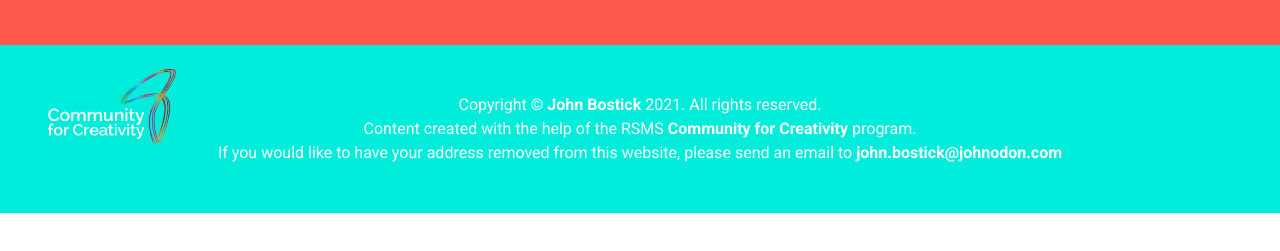
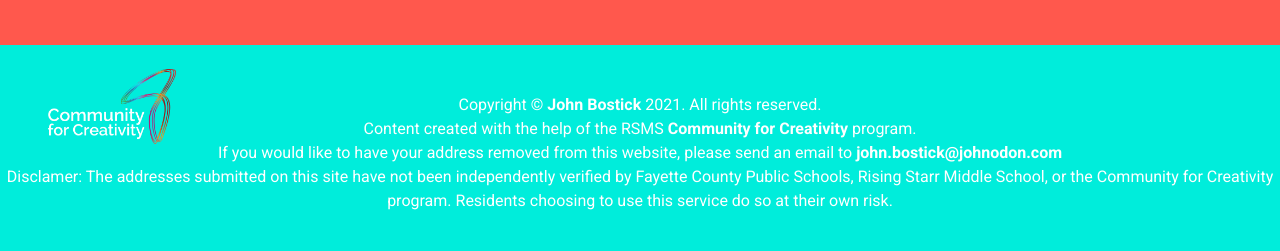
Before and after one commit to Johnodon-com/deckthehouse, a plain HTML site: page index.html in a window 1280 px wide. Shown: the part 1543-1794 px from the top of the page. Before the commit the page ends 1756 px from the top, so only its background shows below. Drawn offline with nearby package versions, Linux system fonts and the light colour scheme; a web font is replaced by a local one.

Commit message:
Update index.html

```diff
--- a/index.html
+++ b/index.html
@@ -50,7 +50,7 @@
     </div>
     <footer class="bg-hpe text-center pt-12 pb-12 relative font-roboto">
         <a href="https://www.communityforcreativity.org"  target="_blank"><img src="cfc.png" alt="Hall Pass Entertainment" class="block relative m-auto md:absolute ml-12 -mt-6 w-24 md:w-32"></a>
-        <p class="text-white">Copyright &copy; <a href="https://www.johnodon.com" class="text-white" target="_blank"><strong>John Bostick</strong></a> 2021. All rights reserved.<br />Content created with the help of the RSMS <a href="https://communityforcreativity.org" target="_blank"><strong>Community for Creativity</strong></a> program.<br />If you would like to have your address removed from this website, please send an email to <a class="text-white" href="mailto:john.bostick@johnodon.com" target="_blank"><strong>john.bostick@johnodon.com</strong></a></p>
+        <p class="text-white">Copyright &copy; <a href="https://www.johnodon.com" class="text-white" target="_blank"><strong>John Bostick</strong></a> 2021. All rights reserved.<br />Content created with the help of the RSMS <a href="https://communityforcreativity.org" target="_blank"><strong>Community for Creativity</strong></a> program.<br />If you would like to have your address removed from this website, please send an email to <a class="text-white" href="mailto:john.bostick@johnodon.com" target="_blank"><strong>john.bostick@johnodon.com</strong></a><br />Disclamer: The addresses submitted on this site have not been independently verified by Fayette County Public Schools, Rising Starr Middle School, or the Community for Creativity program. Residents choosing to use this service do so at their own risk.</p>
     </footer>
 </body>
 </html>
```
